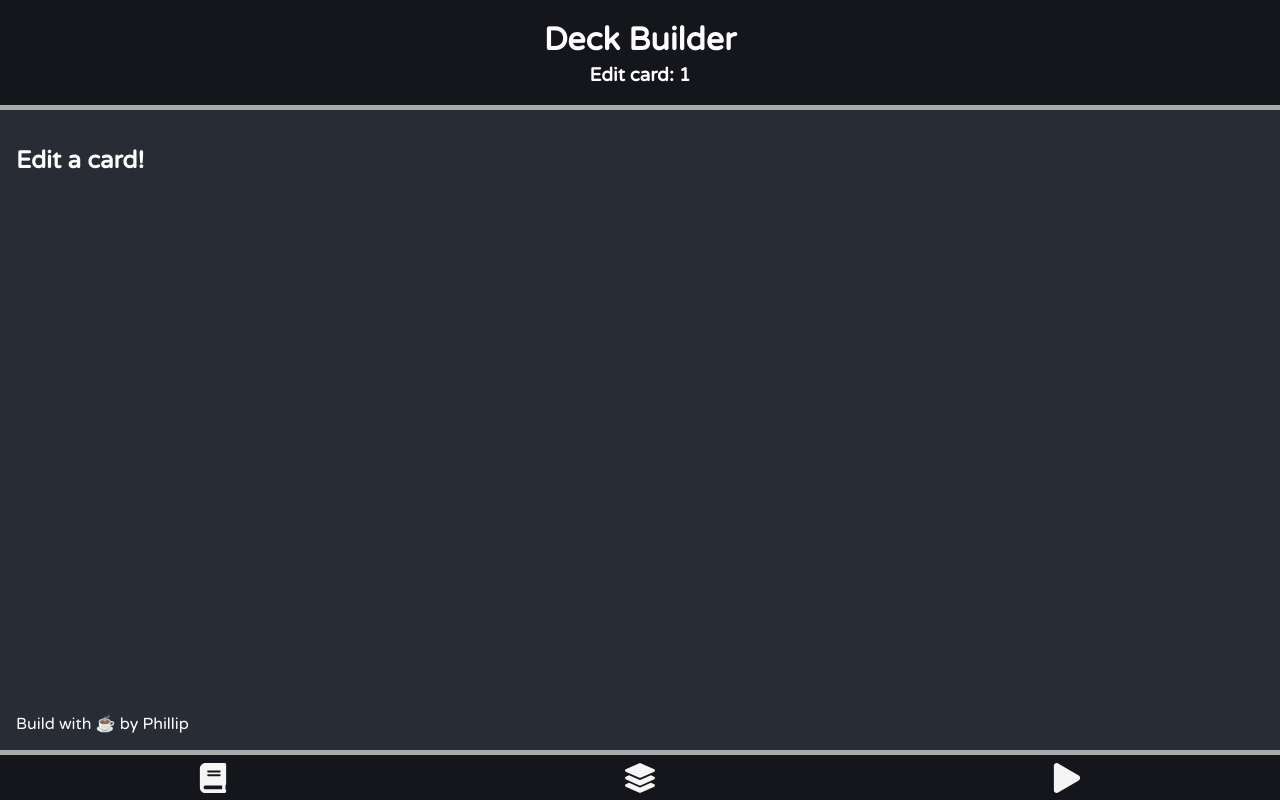
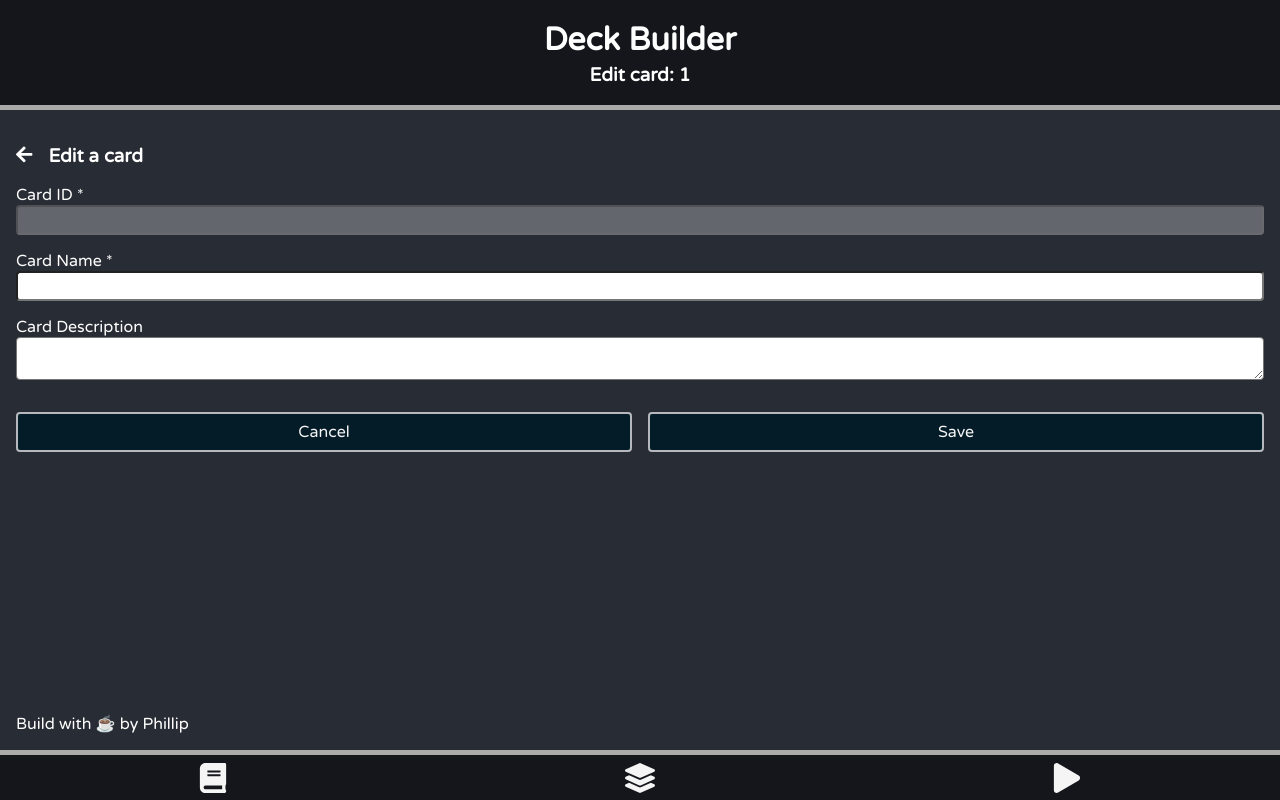
Before and after one commit to phillipphoenix/deck-builder, a Next.js app: page /card/1/edit in a window 1280 px wide. Built offline with nearby package versions, Linux system fonts and the light colour scheme.

Commit message:
Working on the edit page for cards.

```diff
--- /dev/null
+++ b/components/edit-card/edit-card.module.scss
@@ -0,0 +1,41 @@
+@import "variables";
+@import "colours";
+@import "buttons";
+
+.edit-card {
+  .form {
+    .input-group {
+      display: flex;
+      flex-direction: column;
+      margin-bottom: 1rem;
+
+      input,
+      textarea {
+        padding: 0.3rem;
+        border-radius: $default-border-radius;
+      }
+    }
+
+    .error-messages {
+      color: $form-text-color-error;
+    }
+  }
+
+  .action-bar {
+    margin-top: 2rem;
+    display: flex;
+    flex-direction: row;
+    align-items: center;
+    justify-content: space-between;
+
+    .btn {
+      @extend .buttons-btn;
+
+      flex: 1 1;
+
+      &:not(:first-child) {
+        margin-left: 1rem;
+      }
+    }
+  }
+}
--- /dev/null
+++ b/components/edit-card/edit-card.tsx
@@ -0,0 +1,93 @@
+import React, { useEffect, useState } from "react";
+import styles from "./edit-card.module.scss";
+import useInput from "../../hooks/use-input";
+
+import { useCardData } from "../../data-hooks/cards-hooks";
+
+export interface editCardPage {
+  cardId?: string;
+  navigateBack: () => void;
+}
+
+const EditCard: React.SFC<editCardPage> = ({ cardId, navigateBack }) => {
+  const [id, onIdChange, setId] = useInput(cardId);
+  const [name, onNameChange, setName] = useInput("");
+  const [description, onDescriptionChange, setDescription] = useInput("");
+
+  const [error, setError] = useState("");
+
+  const [fetchCard, saveCard] = useCardData();
+
+  useEffect(() => {
+    console.log("AFTER RENDER", cardId);
+    if (!cardId) {
+      return;
+    }
+    fetchCard(cardId).then((card) => {
+      console.log("CARD FETCHED:", card);
+      if (card) {
+        setId(card.id);
+        setName(card.name);
+        setDescription(card.description);
+      }
+    });
+  }, []);
+
+  const navigateToCards = () => {
+    navigateBack();
+  };
+
+  const saveAction = () => {
+    if (!id || !name) {
+      setError("Both ID and name is required!");
+      return;
+    }
+
+    saveCard(
+      {
+        id,
+        name,
+        description,
+      },
+      cardId
+    )
+      .then(() => {
+        navigateToCards();
+      })
+      .catch((err) => setError(err.message));
+  };
+
+  return (
+    <div className={styles["edit-card"]}>
+      <div className={styles.form}>
+        <div className={styles["input-group"]}>
+          <label>Card ID *</label>
+          <input name="id" type="text" value={id} onChange={onIdChange} disabled={!!cardId} />
+        </div>
+        <div className={styles["input-group"]}>
+          <label>Card Name *</label>
+          <input name="name" type="text" value={name} onChange={onNameChange} />
+        </div>
+        <div className={styles["input-group"]}>
+          <label>Card Description</label>
+          <textarea name="description" value={description} onChange={onDescriptionChange} />
+        </div>
+        {error && (
+          <div className={styles["error-messages"]}>
+            <p>{error}</p>
+          </div>
+        )}
+      </div>
+      <div className={styles["action-bar"]}>
+        <span className={styles.btn} onClick={navigateToCards}>
+          Cancel
+        </span>
+        <span className={styles.btn} onClick={saveAction}>
+          Save
+        </span>
+      </div>
+    </div>
+  );
+};
+
+export default EditCard;
--- a/components/header-bar/header-bar.module.scss
+++ b/components/header-bar/header-bar.module.scss
@@ -1,3 +1,5 @@
+@import "buttons";
+
 .header-bar {
   display: flex;
   flex-direction: row;
@@ -16,5 +18,9 @@
   }
   &__actions {
     justify-self: flex-end;
+
+    button {
+      @extend .buttons-btn;
+    }
   }
 }
--- a/components/header-bar/header-bar.tsx
+++ b/components/header-bar/header-bar.tsx
@@ -16,7 +16,9 @@ const HeaderBar: React.SFC<HeaderBarProps> = ({ header, backHref, backAs, childr
       <h3 className={styles["header-bar__headline"]}>
         {backHref && (
           <Link href={backHref} as={backAs}>
-            <FontAwesomeIcon icon={faArrowLeft} />
+            <a>
+              <FontAwesomeIcon icon={faArrowLeft} />
+            </a>
           </Link>
         )}
         <span>{header}</span>
--- a/pages/_app.tsx
+++ b/pages/_app.tsx
@@ -8,7 +8,7 @@ const App: React.SFC<AppProps> = ({ Component, pageProps }) => {
     <>
       <Head>
         <link rel="icon" href="/favicon.ico" />
-        <link rel="manifest" href="manifest.json" />
+        <link rel="manifest" href="/manifest.json" />
         <meta name="mobile-web-app-capable" content="yes" />
         <meta name="apple-mobile-web-app-capable" content="yes" />
         <meta name="application-name" content="Deck Builder" />
--- a/pages/card/[id]/edit.tsx
+++ b/pages/card/[id]/edit.tsx
@@ -1,8 +1,10 @@
-import React from "react";
+import React, { useState, useEffect } from "react";
 import Head from "next/head";
 import { useRouter } from "next/router";
 import pageStyles from "../../Page.module.scss";
 import PageHeader from "../../../components/page-header/page-header";
+import HeaderBar from "../../../components/header-bar/header-bar";
+import EditCard from "../../../components/edit-card/edit-card";
 import Nav from "../../../components/navigation/navigation";
 import { CardData } from "../../../types/card-data";
 
@@ -10,8 +12,13 @@ const header = "Deck Builder";
 
 const EditCardPage: React.SFC<any> = () => {
   const router = useRouter();
+  const [cardId, setCardId] = useState("");
 
-  const { id: cardId } = router.query;
+  useEffect(() => {
+    const { id } = router.query as { id: string };
+    setCardId(id);
+    console.log("SETTING CARD ID:", id);
+  }, []);
 
   const subHeader = `Edit card: ${cardId}`;
 
@@ -31,7 +38,10 @@ const EditCardPage: React.SFC<any> = () => {
 
       <div className={pageStyles["main-container"]}>
         <main className={pageStyles.main}>
-          <h2>Edit a card!</h2>
+          <HeaderBar header="Edit a card" backHref="/" />
+          <div>
+            <EditCard cardId={cardId} navigateBack={() => router.back()} />
+          </div>
         </main>
         <footer className={pageStyles.footer}>Build with ☕ by Phillip</footer>
       </div>
--- a/pages/index.tsx
+++ b/pages/index.tsx
@@ -45,7 +45,7 @@ const CardsPage: React.SFC<{}> = () => {
           <h2>Welcome to the Cards page!</h2>
           <HeaderBar header="Cards">
             <Link href="/card/create">
-              <button className="btn">
+              <button>
                 <FontAwesomeIcon icon={faPlus} />
               </button>
             </Link>
@@ -53,7 +53,9 @@ const CardsPage: React.SFC<{}> = () => {
           <div>
             {cards.map((card) => (
               <Link key={card.id} href="/card/:id/edit" as={`/card/${card.id}/edit`}>
-                <CardItem cardData={card} />
+                <a>
+                  <CardItem cardData={card} />
+                </a>
               </Link>
             ))}
           </div>
--- /dev/null
+++ b/styles/common/_buttons.scss
@@ -0,0 +1,35 @@
+@import "variables";
+@import "colours";
+
+.buttons-btn {
+  display: flex;
+  flex-direction: row;
+  justify-content: center;
+  align-items: center;
+  text-decoration: none;
+  margin: 0;
+  padding: 0.5rem 1rem;
+  font-family: $font-family;
+  font-size: 1rem;
+  font-weight: 200;
+  text-align: center;
+  touch-action: manipulation;
+  cursor: pointer;
+  user-select: none;
+  border: 1px solid transparent;
+  border-radius: $default-border-radius;
+
+  background-color: $btn-bgr-color;
+  color: $btn-color;
+  border: 2px solid $btn-border-color;
+
+  &:hover {
+    background-color: $btn-bgr-hover-color;
+    color: $btn-hover-color;
+    border: 2px solid $btn-border-hover-color;
+  }
+
+  &:focus {
+    outline: none;
+  }
+}
--- a/styles/globals.scss
+++ b/styles/globals.scss
@@ -35,37 +35,37 @@ textarea {
   }
 }
 
-.btn {
-  display: flex;
-  flex-direction: row;
-  align-items: center;
-  text-decoration: none;
-  margin: 0;
-  padding: 0.5rem 1rem;
-  font-family: $font-family;
-  font-size: 1rem;
-  font-weight: 200;
-  text-align: center;
-  touch-action: manipulation;
-  cursor: pointer;
-  user-select: none;
-  border: 1px solid transparent;
-  border-radius: $default-border-radius;
+// .btn {
+//   display: flex;
+//   flex-direction: row;
+//   align-items: center;
+//   text-decoration: none;
+//   margin: 0;
+//   padding: 0.5rem 1rem;
+//   font-family: $font-family;
+//   font-size: 1rem;
+//   font-weight: 200;
+//   text-align: center;
+//   touch-action: manipulation;
+//   cursor: pointer;
+//   user-select: none;
+//   border: 1px solid transparent;
+//   border-radius: $default-border-radius;
 
-  background-color: $btn-bgr-color;
-  color: $btn-color;
-  border: 2px solid $btn-border-color;
+//   background-color: $btn-bgr-color;
+//   color: $btn-color;
+//   border: 2px solid $btn-border-color;
 
-  &:hover {
-    background-color: $btn-bgr-hover-color;
-    color: $btn-hover-color;
-    border: 2px solid $btn-border-hover-color;
-  }
+//   &:hover {
+//     background-color: $btn-bgr-hover-color;
+//     color: $btn-hover-color;
+//     border: 2px solid $btn-border-hover-color;
+//   }
 
-  &:focus {
-    outline: none;
-  }
-}
+//   &:focus {
+//     outline: none;
+//   }
+// }
 
 svg {
   width: 1em;
```
Also changed, not shown: pages/card/create.tsx (+7 -0 lines).
